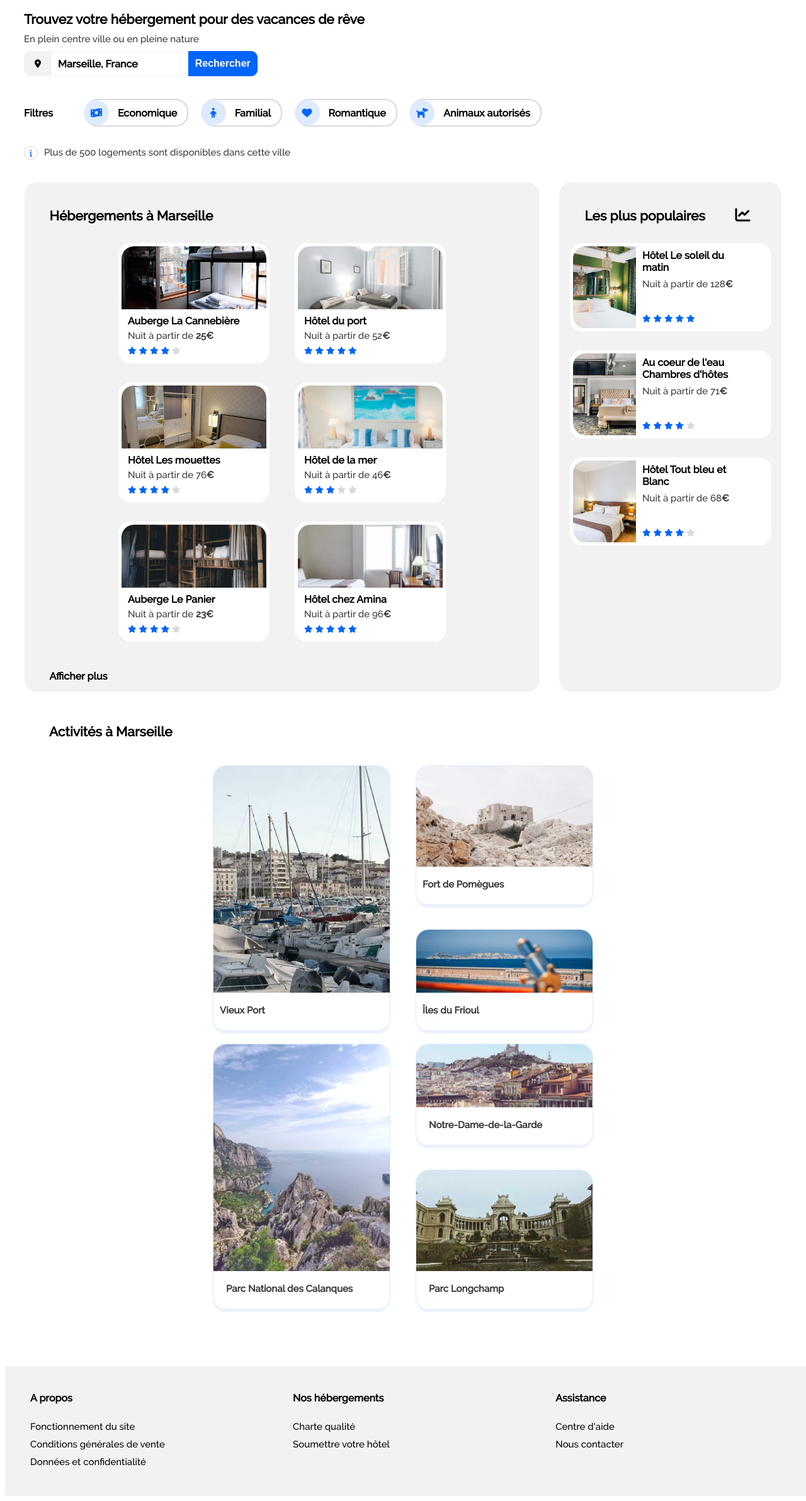
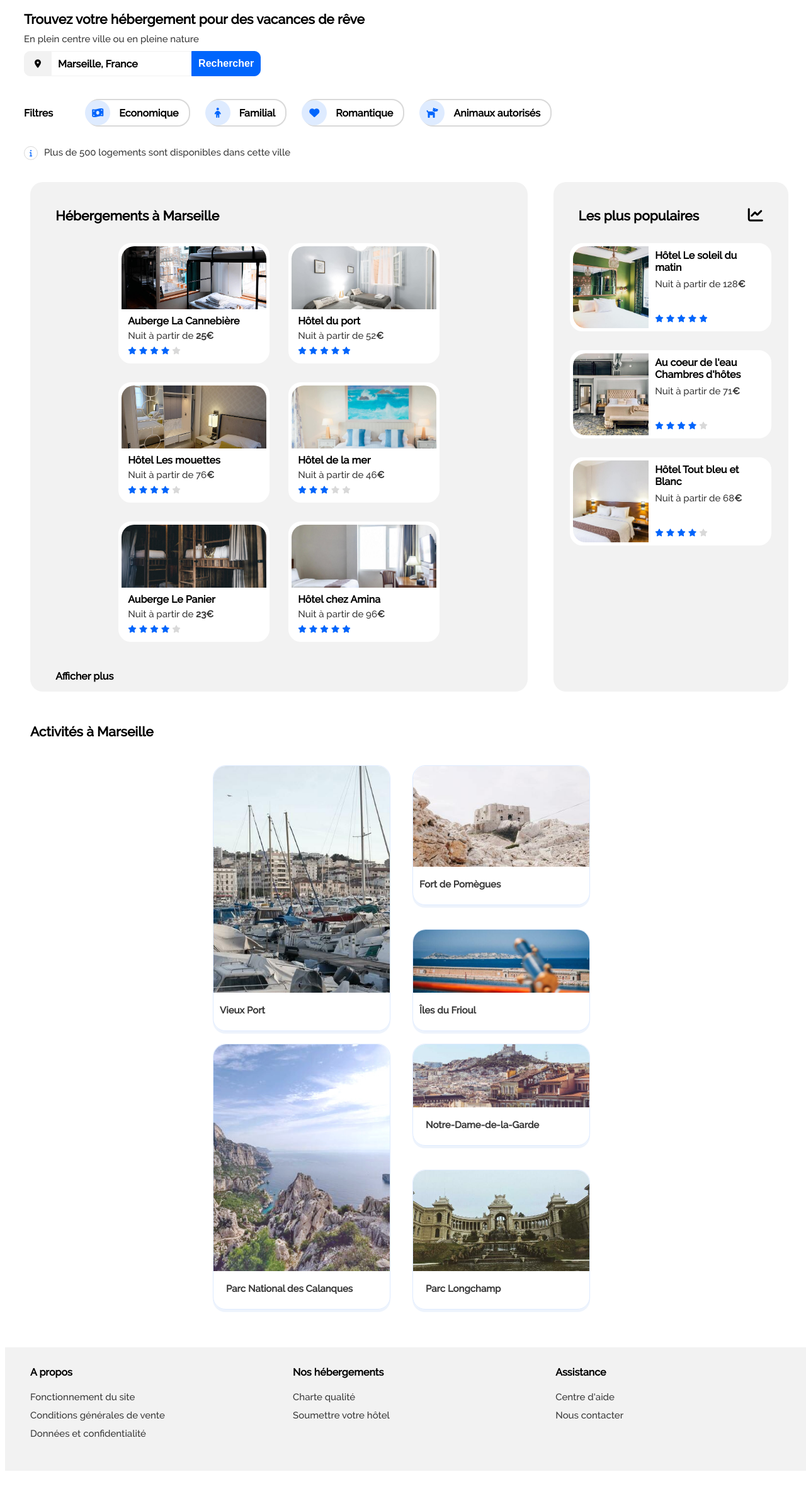
Before and after one commit to Flore-B/FlorenceBenbaali_P2_15092020, a plain HTML site: page index.html in a window 1280 px wide. Shown: the part 71-2454 px from the top of the page at 63% size. After the commit the page ends 2414 px from the top, so only its background shows below. Drawn offline with Linux system fonts and the light colour scheme.

Commit message:
Modification footer - Dernière modif responsive

```diff
--- a/index.html
+++ b/index.html
@@ -35,7 +35,7 @@
     </header>
 
     <section class="search">
-      <div class=search__title>
+      <div class="search__title">
         <h3>Trouvez votre hébergement pour des vacances de rêve</h3>
         <p>En plein centre ville ou en pleine nature</p>
       </div>
@@ -53,9 +53,10 @@
           <i class="fas fa-search"></i>
         </button>
         <input
-          class="search__form__submit__input" type="submit" value="Rechercher"
-          />
-
+          class="search__form__submit__input"
+          type="submit"
+          value="Rechercher"
+        />
       </form>
       <div class="search__nav">
         <h4>Filtres</h4>
@@ -78,8 +79,7 @@
           </li>
           <li class="search__nav__item">
             <a href="#"
-              ><i class="search__nav__icon fas fa-dog"></i>Animaux
-              autorisés</a
+              ><i class="search__nav__icon fas fa-dog"></i>Animaux autorisés</a
             >
           </li>
         </ul>
@@ -291,7 +291,6 @@
                 src="pictures/reno-laithienne-QUgJhdY5Fyk-unsplash.jpg"
                 alt="Vieux Port"
               />
-
               <p>Vieux Port</p>
             </figure>
           </a>
@@ -303,7 +302,6 @@
                   src="pictures/paul-hermann-QFTrLdQIRhI-unsplash.jpg"
                   alt="Fort_de_Promègues"
                 />
-
                 <p>Fort de Pomègues</p>
               </figure>
             </a>
@@ -314,7 +312,6 @@
                   src="pictures/kevin-hikari-rV_Qd1l-VXg-unsplash.jpg"
                   alt="Iles_du_Frioul"
                 />
-
                 <p>Îles du Frioul</p>
               </figure>
             </a>
@@ -366,19 +363,25 @@
       <div class="index">
         <div class="menu">
           <h4>A propos</h4>
-          <p><a href="#">Fonctionnement du site</a></p>
-          <p><a href="#">Conditions générales de vente</a></p>
-          <p><a href="#">Données et confidentialité</a></p>
+          <ul>
+            <li><a href="#">Fonctionnement du site</a></li>
+            <li><a href="#">Conditions générales de vente</a></li>
+            <li><a href="#">Données et confidentialité</a></li>
+          </ul>
         </div>
         <div class="menu">
           <h4>Nos hébergements</h4>
-          <p><a href="#">Charte qualité</a></p>
-          <p><a href="#">Soumettre votre hôtel</a></p>
+          <ul>
+            <li><a href="#">Charte qualité</a></li>
+            <li><a href="#">Soumettre votre hôtel</a></li>
+          </ul>
         </div>
         <div class="menu">
           <h4>Assistance</h4>
-          <p><a href="#">Centre d'aide</a></p>
-          <p><a href="#">Nous contacter</a></p>
+          <ul>
+            <li><a href="#">Centre d'aide</a></li>
+            <li><a href="#">Nous contacter</a></li>
+          </ul>
         </div>
       </div>
     </footer>
--- a/reservia.css
+++ b/reservia.css
@@ -17,7 +17,7 @@ body {
 h3 {
     font-size: 21px;
 }
-p {
+p, .menu a {
     color: #383838;
     font-size: 15px;
 }
@@ -25,8 +25,8 @@ a {
     text-decoration: none;
     color: black;
 }
-header, section {
-    margin: 0 30px 30px 30px;
+header, .search {
+    margin: 0 0 30px 30px;
 }
 .header, .hosting__aside, .activities__block2 {
     display: flex;
@@ -152,14 +152,17 @@ section, #accommodation, #interests, .menu {
     flex-direction: column;
 }
 #accommodation {
-    width: 68%;
+    width: 64%;
     border-radius: 20px;
     padding: 20px 0 0 0;
-    margin-right: 30px;
+    margin-right: 20px;
     margin-top: 20px;
 }
 #accommodation h3, #interests h3 {
     padding: 0 0 10px 40px;
+}
+aside {
+    margin-right: 10px;
 }
 aside h3 {
     padding: 0 0 10px 20px;
@@ -175,7 +178,7 @@ aside h3 {
     border: 5px solid white;
 }
 .hosting__infos {
-    margin: 0 20px 30px 20px;
+    margin: 0 15px 30px 15px;
     padding-bottom: 6px;
 }
 .hosting__infos img {
@@ -200,14 +203,14 @@ figcaption {
 }
 aside {
     padding: 20px;
-    width: 26%;
+    width: 27%;
     border-radius: 20px;
     margin-top: 20px;
 }
 .hosting__aside {
     justify-content: space-between;
     align-items: baseline;
-    margin-right: 30px;
+    margin-right: 20px;
 }
 .hosting__aside i{
     font-size: 24px;
@@ -229,12 +232,12 @@ aside {
     height: 130px;
 }
 .hosting__aside__infos img {
-    width: 100px;
+    width: 120px;
     object-fit: cover;
     border-radius: 20px 0 0 20px;
 }
 .hosting__aside__legend {
-    width : 200px;
+    width : 180px;
     padding-top: 5px;
 }
 .activities {
@@ -269,8 +272,8 @@ aside {
 }
 .activities__card__large {
     height: 420px;
-    margin-right: 20px;
-    margin-left: 20px;
+    margin-right: 15px;
+    margin-left: 15px;
 }
 .activities__card__large img{
     height: 360px;
@@ -302,8 +305,13 @@ footer {
     width: 33%;
     justify-content: flex-start;
 }
-.menu p {
-    margin: 5px 0 5px 0;
+.menu h4, .menu ul li {
+    margin: 10px 0 10px 0;
+}
+.menu ul {
+    list-style-type: none ;
+    padding-left: 0;
+    margin: 0;
 }
 
 @media all and (max-width: 743px)
@@ -414,8 +422,7 @@ footer {
             margin-right: 0;
         }
         #interests {
-            margin-right: 0;
-            margin-bottom: 0;
+            margin: 0;
         }
         .activities__block3 {
             justify-content: center;
@@ -425,12 +432,12 @@ footer {
             flex-direction: row;
         }
         .activities__card__large, .activities__card__medium, .activities__card__small {
-            width: 300px;
+            width: 280px;
             height: 130px;
-            margin: 0 10px 20px 10px;
+            margin: 0 20px 20px 10px;
         }
         .activities__card__large img, .activities__card__medium img, .activities__card__small img {
-            width: 300px;
+            width: 280px;
             height: 80px;
         }
         footer .index  {
@@ -441,7 +448,7 @@ footer {
         }
 }
 
-@media all and (min-width: 744px) and (max-width: 1243px)
+@media all and (min-width: 744px) and (max-width: 1233px)
 {
     .header nav {
         width: 60%;
@@ -449,19 +456,15 @@ footer {
     .search__form__search__input {
         width: 30%;
     }
-    #accommodation, aside, .hosting__aside__legend {
+    #accommodation, aside {
         width: 100%;
     }
     .search__nav__list {
         margin-top: 0;
     }
     #accommodation {
-        order: 2;
         margin-bottom: 20px;
         margin-right: 0;
-}
-    .hosting__aside {
-        order: 1;
 }
     .hosting__aside__view h3 {
         margin: 0 0 0 5px;
@@ -472,10 +475,6 @@ footer {
     }
     .hosting__aside__legend p {
        margin: 0 0 35px 0;
-    }
-    .hosting__aside__legend {
-        width: 180px;
-        height: 130px;
     }
     .hosting__aside__infos {
         width: 300px;
@@ -488,18 +487,25 @@ footer {
         margin-bottom: 10px;
         margin-top: 10px;
     }
+    .activities p {
+        font-size: 14px;
+    }
     .activities__card__large {
+
         height: 280px;
         margin-right: 30px;
     }
     .activities__card__medium, .activities__card__small {
+
         height: 130px;
         margin-bottom: 20px;
     }
     .activities__card__large img {
+
         height: 220px;
     }
     .activities__card__medium img, .activities__card__small img {
+
         height: 80px;
     }
 }
```
